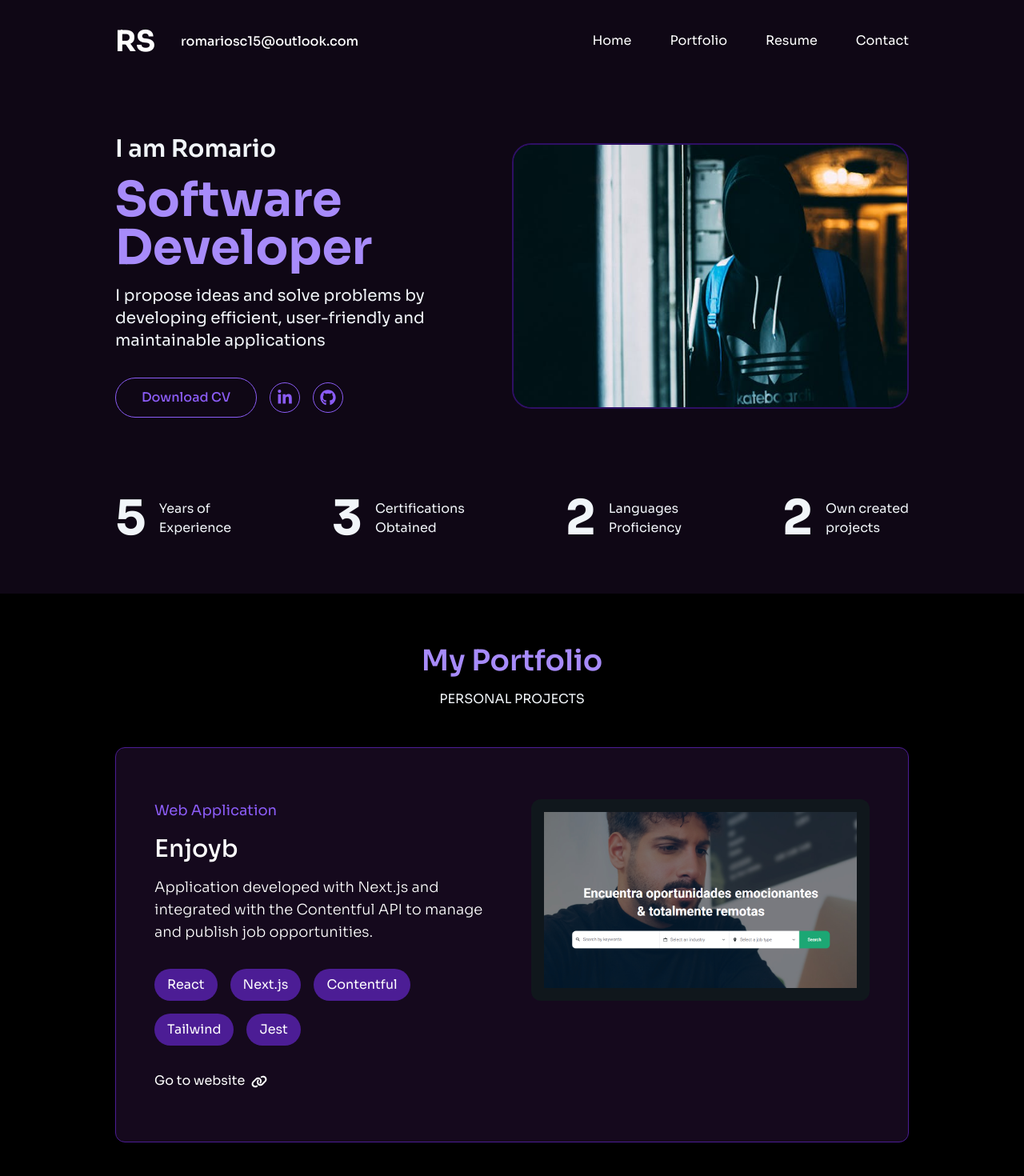
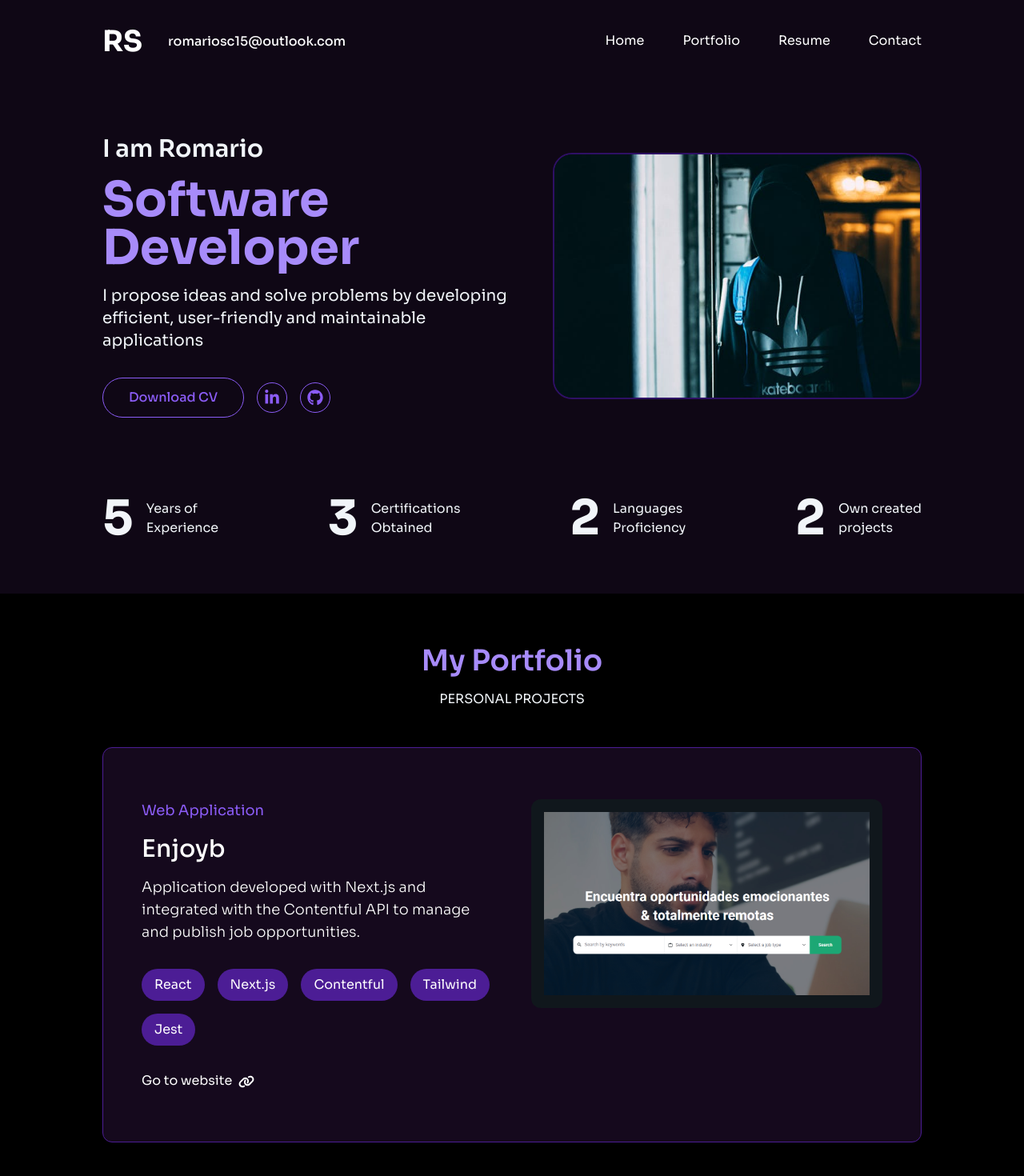
Before and after one commit to romariosc15/personal-portfolio, a Vue app: page / in a window 1280 px wide. Shown: the top 1470 px of the page at 80% size. Built offline with nearby package versions, Linux system fonts and the light colour scheme.

Commit message:
Fixing responsive design

```diff
--- a/src/components/Navigation/NavigationBar.vue
+++ b/src/components/Navigation/NavigationBar.vue
@@ -19,7 +19,7 @@ const stickyNavbarClass = computed(() => ({
 <template>
   <div class="h-[104px]" :class="staticTopBlockClass"></div>
   <div class="w-full" :class="stickyNavbarClass">
-    <div class="container mx-auto py-6 xl:py-8 px-4 md:px-8 lg:px-16 xl:px-36">
+    <div class="container mx-auto py-6 xl:py-8 px-4 md:px-8 lg:px-16 xl:px-32">
       <div class="flex flex-row items-center">
         <div class="mr-8">
           <h1 class="font-bold text-4xl text-white">RS</h1>
--- a/src/components/Navigation/NavigationFooter.vue
+++ b/src/components/Navigation/NavigationFooter.vue
@@ -3,7 +3,7 @@ import { navLinks } from '@/constants/content'
 </script>
 
 <template>
-  <footer class="text-center py-4 lg:py-6 px-4 md:px-8 lg:px-16 xl:px-36 space-y-4">
+  <footer class="text-center py-4 lg:py-6 px-4 md:px-8 lg:px-16 xl:px-32 space-y-4">
     <div>
       <h1 class="font-bold text-5xl text-white">RS</h1>
     </div>
--- a/src/components/Navigation/NavigationScrollUp.vue
+++ b/src/components/Navigation/NavigationScrollUp.vue
@@ -18,7 +18,7 @@ const isHidden = computed(() => {
 <template>
   <div class="hidden xl:block">
     <button
-      class="fixed bottom-12 right-16 text-violet-700 border-2 border-violet-700 rounded-full hover:bg-violet-700 hover:text-white transition-colors w-12 h-12"
+      class="fixed bottom-12 right-14 text-violet-700 border-2 border-violet-700 rounded-full hover:bg-violet-700 hover:text-white transition-colors w-12 h-12"
       :class="isHidden"
       @click="scrollToTop"
     >
--- a/src/components/SectionContact.vue
+++ b/src/components/SectionContact.vue
@@ -5,8 +5,8 @@ import { faLinkedinIn } from '@fortawesome/free-brands-svg-icons'
 </script>
 
 <template>
-  <section class="bg-black">
-    <div class="container mx-auto py-10 lg:py-16 px-4 md:px-8 lg:px-16 xl:px-36 scroll-mt-[60px]">
+  <section class="bg-black scroll-mt-[70px]">
+    <div class="container mx-auto py-10 lg:py-16 px-4 md:px-8 lg:px-16 xl:px-32">
       <div class="md:grid md:grid-cols-5 xl:grid-cols-2 md:gap-8 lg:gap-12 xl:gap-24">
         <div class="bg-[#15091d] md:col-span-3 xl:col-span-1 rounded-xl px-8 xl:px-12 py-12 lg:py-16">
           <h2 class="text-4xl font-semibold text-violet-400 mb-4">
--- a/src/components/SectionHome.vue
+++ b/src/components/SectionHome.vue
@@ -6,7 +6,7 @@ import { profileData } from '@/constants/content'
 </script>
 
 <template>
-  <section class="container mx-auto py-10 lg:py-16 px-4 md:px-8 lg:px-16 xl:px-36">
+  <section class="container mx-auto py-10 lg:py-16 px-4 md:px-8 lg:px-16 xl:px-32">
     <div class="lg:grid lg:grid-cols-2 items-center">
       <div>
         <h3 class="text-2xl lg:text-3xl font-semibold text-slate-100 mb-4">I am Romario</h3>
@@ -43,7 +43,7 @@ import { profileData } from '@/constants/content'
       </div>
       <div class="mx-auto mt-12 lg:mt-0">
         <img
-          class="w-full lg:w-[600px] rounded-3xl border-2 border-violet-950"
+          class="w-full lg:ml-auto lg:w-[90%] rounded-3xl border-2 border-violet-950"
           src="../assets/images/home.jpg"
           alt=""
         />
--- a/src/components/SectionPortfolio.vue
+++ b/src/components/SectionPortfolio.vue
@@ -8,7 +8,7 @@ import { useAssets } from '@/composables/useAssets'
 
 <template>
   <section class="bg-black scroll-mt-[60px]">
-    <div class="container mx-auto py-10 lg:py-16 px-4 md:px-8 lg:px-16 xl:px-36">
+    <div class="container mx-auto py-10 lg:py-16 px-4 md:px-8 lg:px-16 xl:px-32">
       <div class="text-center space-y-4 mb-12">
         <h2 class="text-4xl font-semibold text-violet-400">My Portfolio</h2>
         <p class="text-slate-100">PERSONAL PROJECTS</p>
--- a/src/components/SectionResume.vue
+++ b/src/components/SectionResume.vue
@@ -4,7 +4,7 @@ import ResumeCardContainer from './ResumeCardContainer.vue'
 </script>
 
 <template>
-  <section class="container mx-auto py-10 lg:py-16 px-4 md:px-8 lg:px-16 xl:px-36 scroll-mt-[60px]">
+  <section class="container mx-auto py-10 lg:py-16 px-4 md:px-8 lg:px-16 xl:px-32 scroll-mt-[60px]">
     <div class="text-center space-y-4 mb-12">
       <h2 class="text-4xl font-semibold text-violet-400">My Resume</h2>
       <p class="text-slate-100">PROFESSIONAL &amp; ACADEMIC BACKGROUND</p>
```
